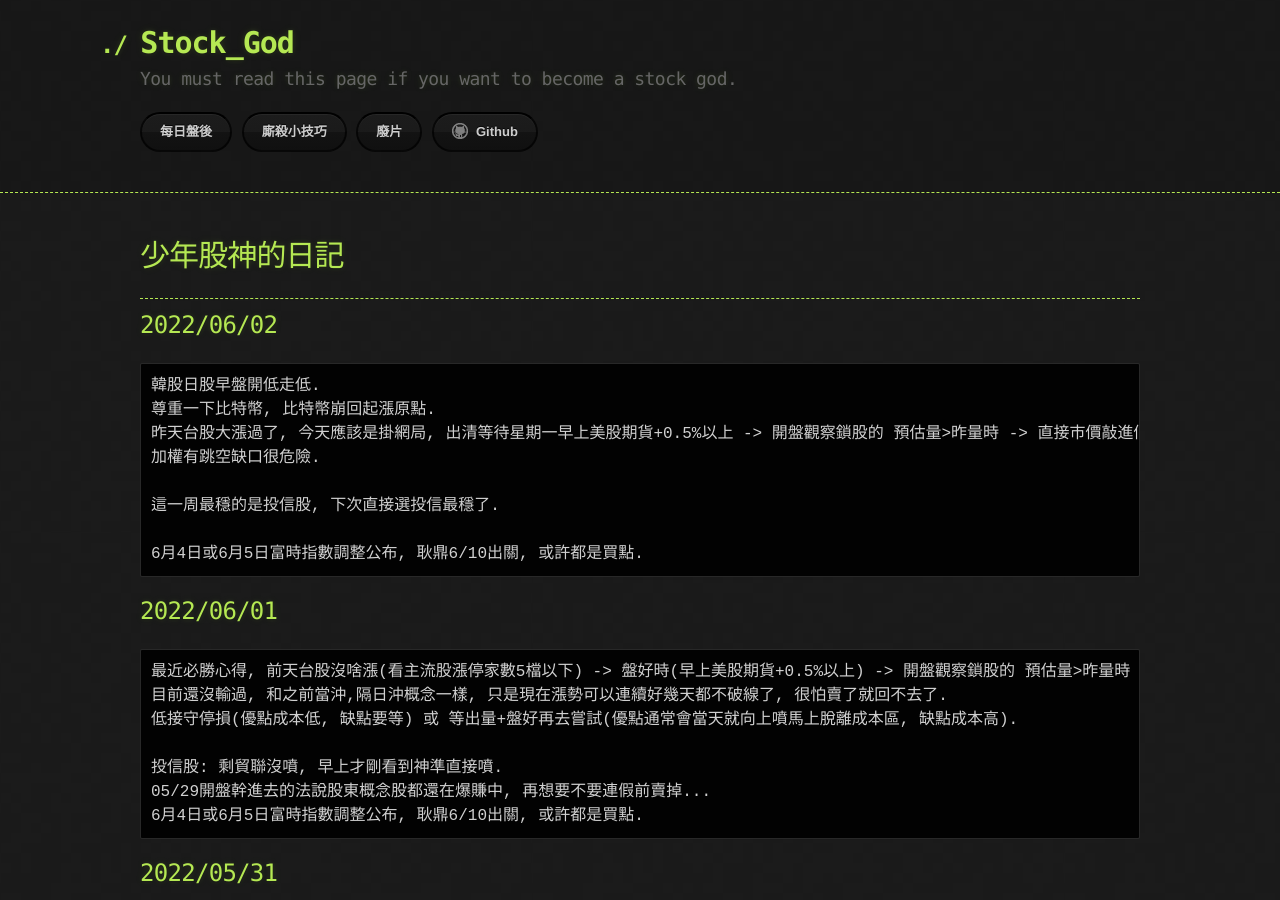
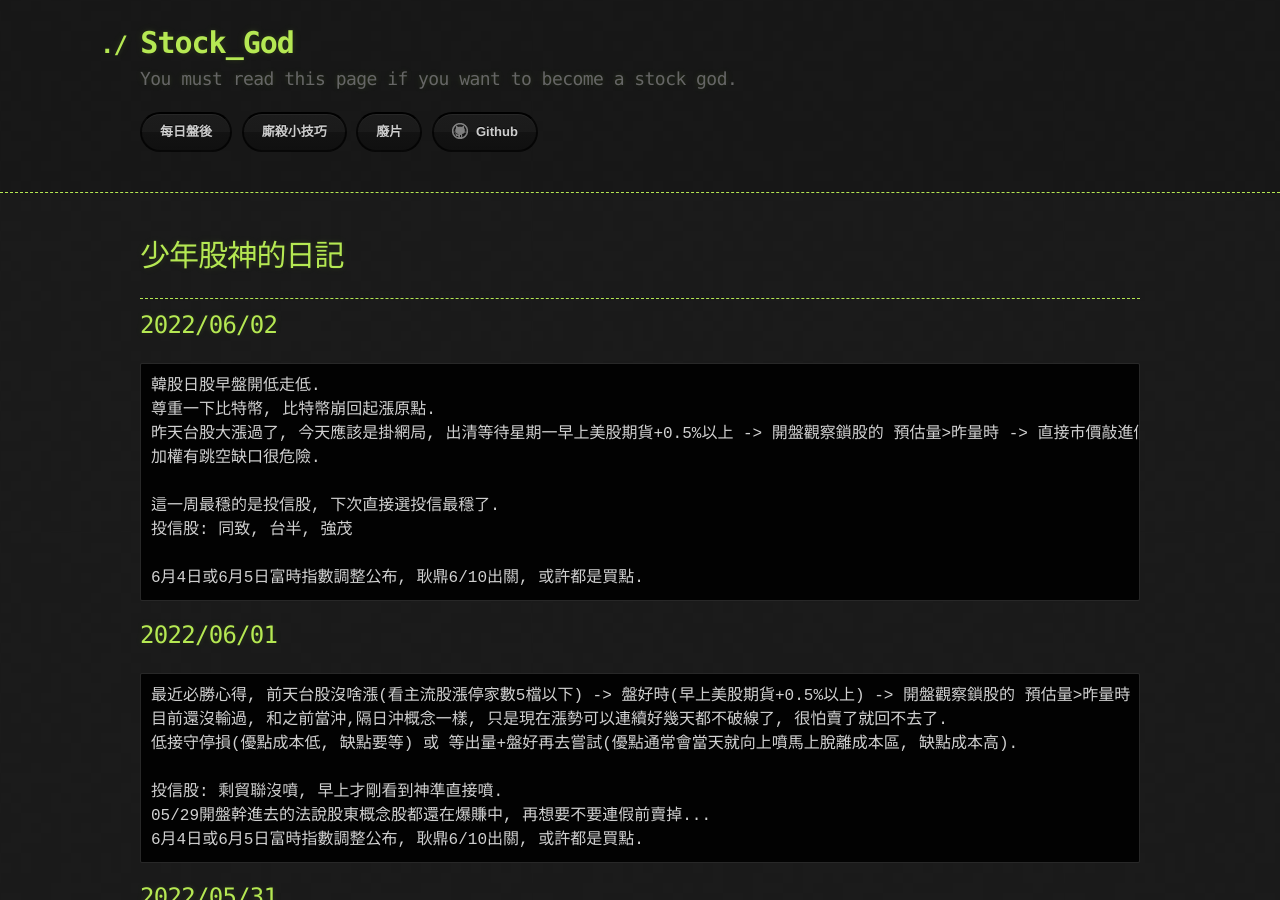
Before and after one commit to lepg5487/Stock_God, a Jekyll site: the page built from index.md, in a window 1280 px wide and 900 px high. Built offline with Jekyll 4.4.1, drawn with Linux system fonts in a browser that asks for light colours; our own code applies the rules of GitHub Pages for plain Markdown files.

Commit message:
Update index.md

````diff
--- a/index.md
+++ b/index.md
@@ -14,6 +14,7 @@ layout: testlayouts
 加權有跳空缺口很危險.
 
 這一周最穩的是投信股, 下次直接選投信最穩了.
+投信股: 同致, 台半, 強茂
 
 6月4日或6月5日富時指數調整公布, 耿鼎6/10出關, 或許都是買點.
 ```
````
